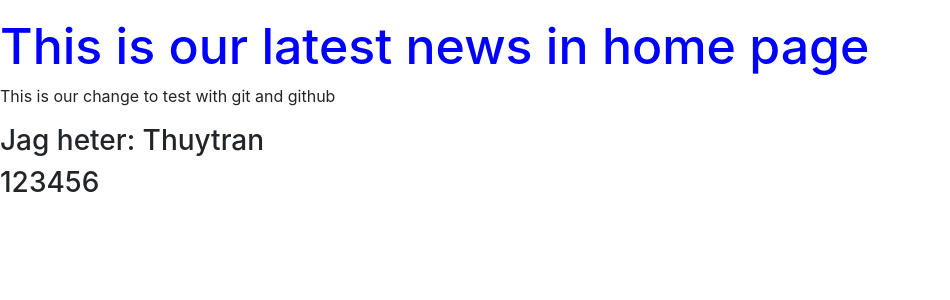
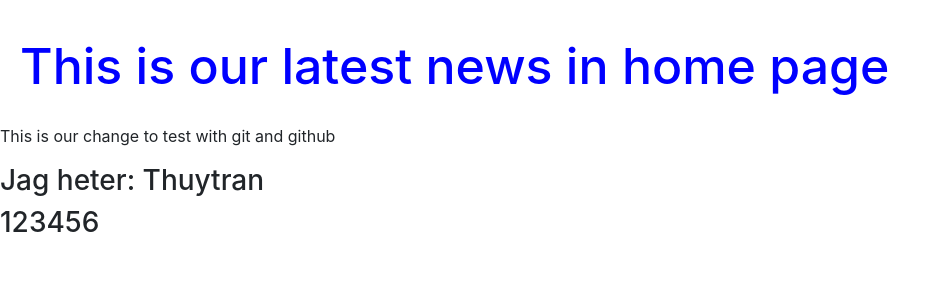
Before and after one commit to thuytran-team/mysite, a Django app: page / in a window 1280 px wide. Shown: the part 72-372 px from the top of the page, without its empty margins (0-950 px from the left). Run offline with Django 3.2, Linux system fonts and the light colour scheme; some libraries are stand-ins or nearby versions.

Commit message:
#5 Created padding

```diff
--- a/Static/css/style.css
+++ b/Static/css/style.css
@@ -1,4 +1,5 @@
 h1 {
     color:blue;
     font-size: 50px;
+    padding: 20px;
 }
```
